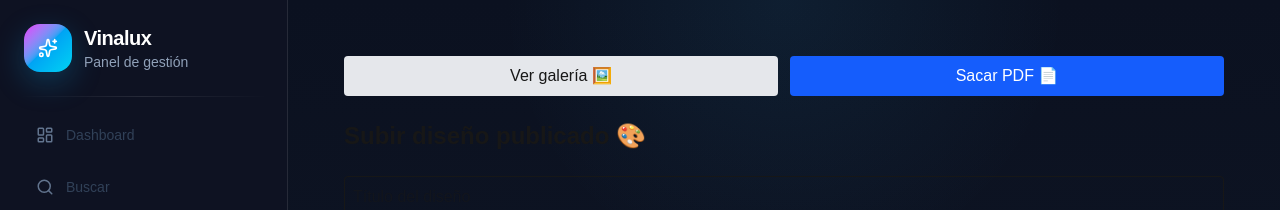
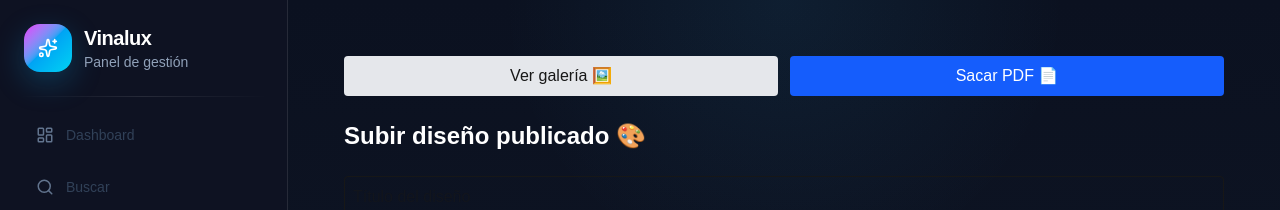
Before and after one commit to nataliaamartinez/vinalux-app, a Next.js app: page /disenos-publicados in a window 1280 px wide. Shown: the top 210 px of the page. Built offline with nearby package versions, Linux system fonts and the light colour scheme; no server answers; the database is empty.

Commit message:
creacion de la pagina de diseños publicados

```diff
--- a/app/disenos-publicados/page.tsx
+++ b/app/disenos-publicados/page.tsx
@@ -192,7 +192,7 @@ const generarPDF = async () => {
         </button>
       </div>
 
-      <h1 className="text-2xl font-bold mb-6">
+      <h1 className="text-2xl font-bold mb-6 text-white">
         Subir diseño publicado 🎨
       </h1>
 
```
